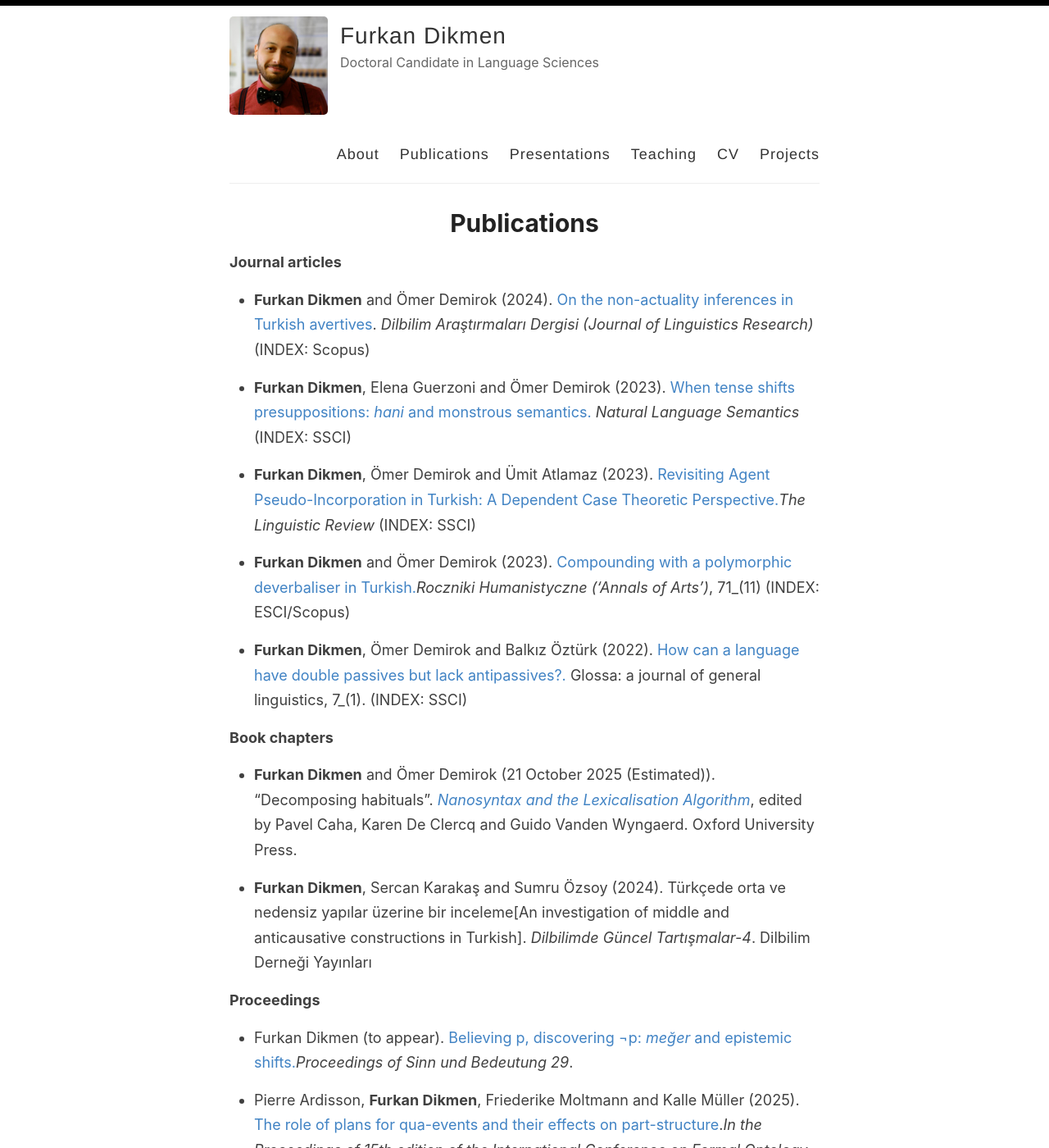
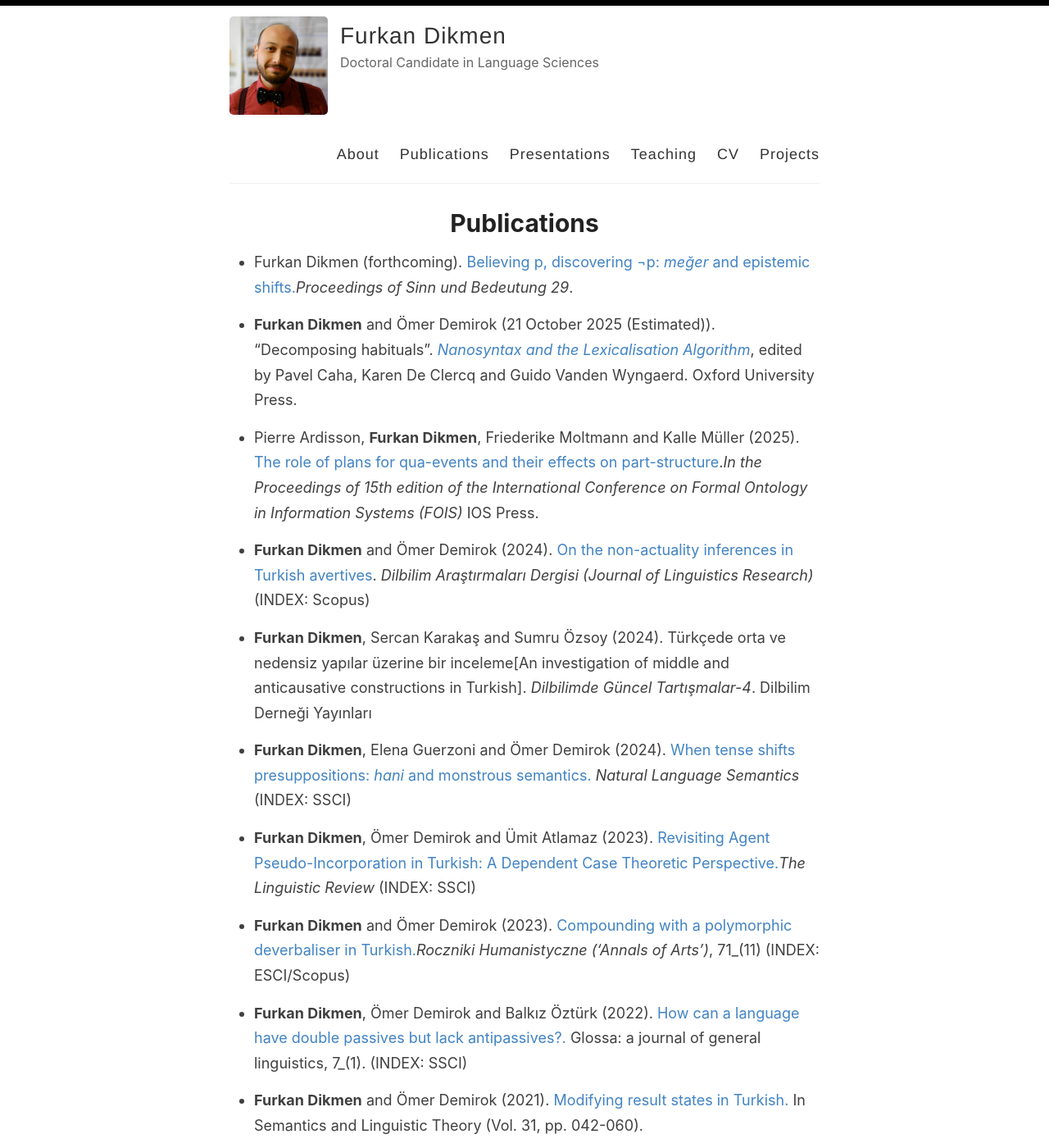
Before and after one commit to furkandikmen/furkandikmen.github.io, a Jekyll site: the page built from _pages/publications.md, in a window 1280 px wide and 1400 px high. Shown: the whole window at 82% size. Built offline with Jekyll 4.4.1, drawn with Linux system fonts in a browser that asks for light colours; some of the changed text lies outside the part shown.

Commit message:
Update publications.md

```diff
--- a/_pages/publications.md
+++ b/_pages/publications.md
@@ -4,32 +4,24 @@ title: Publications
 permalink: /publications/
 ---
 
+- Furkan Dikmen (forthcoming). [Believing p, discovering ¬p: _meğer_ and epistemic shifts.](https://furkandikmen.com/assets/publications/dikmen_25_Believing-p-dis (3).pdf){:target="_blank" rel="noopener noreferrer"}_Proceedings of Sinn und Bedeutung 29_.
 
-**Journal articles**
+- **Furkan Dikmen** and Ömer Demirok (21 October 2025 (Estimated)). "Decomposing habituals". [_Nanosyntax and the Lexicalisation Algorithm_](https://global.oup.com/academic/product/nanosyntax-and-the-lexicalization-algorithm-9780198947134?cc=fr&lang=en&#){:target="_blank" rel="noopener noreferrer"}, edited by Pavel Caha, Karen De Clercq and Guido Vanden Wyngaerd. Oxford University Press.
+
+- Pierre Ardisson, **Furkan Dikmen**, Friederike Moltmann and Kalle Müller (2025). [The role of plans for qua-events and their
+effects on part-structure](https://ebooks.iospress.nl/doi/10.3233/FAIA250485){:target="_blank" rel="noopener noreferrer"}._In the Proceedings of 15th edition of the International Conference on Formal Ontology in Information Systems (FOIS)_ IOS Press.
 
 - **Furkan Dikmen** and Ömer Demirok (2024). [On the non-actuality inferences in Turkish avertives](https://doi.org/10.18492/dad.1448720){:target="_blank" rel="noopener noreferrer"}. _Dilbilim Araştırmaları Dergisi (Journal of Linguistics Research)_ (INDEX: Scopus)
 
-- **Furkan Dikmen**, Elena Guerzoni and Ömer Demirok (2023). [When tense shifts presuppositions: _hani_ and monstrous semantics.](https://doi.org/10.1007/s11050-023-09215-y){:target="_blank" rel="noopener noreferrer"} _Natural Language Semantics_ (INDEX: SSCI)
+- **Furkan Dikmen**, Sercan Karakaş and Sumru Özsoy (2024). Türkçede orta ve nedensiz yapılar üzerine bir inceleme[An investigation of middle and anticausative constructions in Turkish]. _Dilbilimde Güncel Tartışmalar-4_. Dilbilim Derneği Yayınları
+
+- **Furkan Dikmen**, Elena Guerzoni and Ömer Demirok (2024). [When tense shifts presuppositions: _hani_ and monstrous semantics.](https://doi.org/10.1007/s11050-023-09215-y){:target="_blank" rel="noopener noreferrer"} _Natural Language Semantics_ (INDEX: SSCI)
 
 - **Furkan Dikmen**, Ömer Demirok and Ümit Atlamaz (2023). [Revisiting Agent Pseudo-Incorporation in Turkish: A Dependent Case Theoretic Perspective.](https://doi.org/10.1515/tlr-2023-2011){:target="_blank" rel="noopener noreferrer"}_The Linguistic Review_ (INDEX: SSCI)
 
 - **Furkan Dikmen** and Ömer Demirok (2023). [Compounding with a polymorphic deverbaliser in Turkish.](https://doi.org/10.18290/rh237111-4s){:target="_blank" rel="noopener noreferrer"}_Roczniki Humanistyczne ('Annals of Arts')_, 71_(11) (INDEX: ESCI/Scopus)
 
 - **Furkan Dikmen**, Ömer Demirok and Balkız Öztürk (2022). [How can a language have double passives but lack antipassives?.](https://www.glossa-journal.org/article/id/6553/){:target="_blank" rel="noopener noreferrer"} Glossa: a journal of general linguistics, 7_(1). (INDEX: SSCI)
-
-**Book chapters**
-
-- **Furkan Dikmen** and Ömer Demirok (21 October 2025 (Estimated)). "Decomposing habituals". [_Nanosyntax and the Lexicalisation Algorithm_](https://global.oup.com/academic/product/nanosyntax-and-the-lexicalization-algorithm-9780198947134?cc=fr&lang=en&#){:target="_blank" rel="noopener noreferrer"}, edited by Pavel Caha, Karen De Clercq and Guido Vanden Wyngaerd. Oxford University Press.
-
-- **Furkan Dikmen**, Sercan Karakaş and Sumru Özsoy (2024). Türkçede orta ve nedensiz yapılar üzerine bir inceleme[An investigation of middle and anticausative constructions in Turkish]. _Dilbilimde Güncel Tartışmalar-4_. Dilbilim Derneği Yayınları
-
-
-**Proceedings**
-
-- Furkan Dikmen (to appear). [Believing p, discovering ¬p: _meğer_ and epistemic shifts.](https://furkandikmen.com/assets/publications/dikmen_25_Believing-p-dis (3).pdf){:target="_blank" rel="noopener noreferrer"}_Proceedings of Sinn und Bedeutung 29_.
-
-- Pierre Ardisson, **Furkan Dikmen**, Friederike Moltmann and Kalle Müller (2025). [The role of plans for qua-events and their
-effects on part-structure](https://ebooks.iospress.nl/doi/10.3233/FAIA250485){:target="_blank" rel="noopener noreferrer"}._In the Proceedings of 15th edition of the International Conference on Formal Ontology in Information Systems (FOIS)_ IOS Press.
 
 - **Furkan Dikmen** and Ömer Demirok (2021). [Modifying result states in Turkish.](https://journals.linguisticsociety.org/proceedings/index.php/SALT/article/view/31.003){:target="_blank" rel="noopener noreferrer"} In Semantics and Linguistic Theory (Vol. 31, pp. 042-060).
 
```
